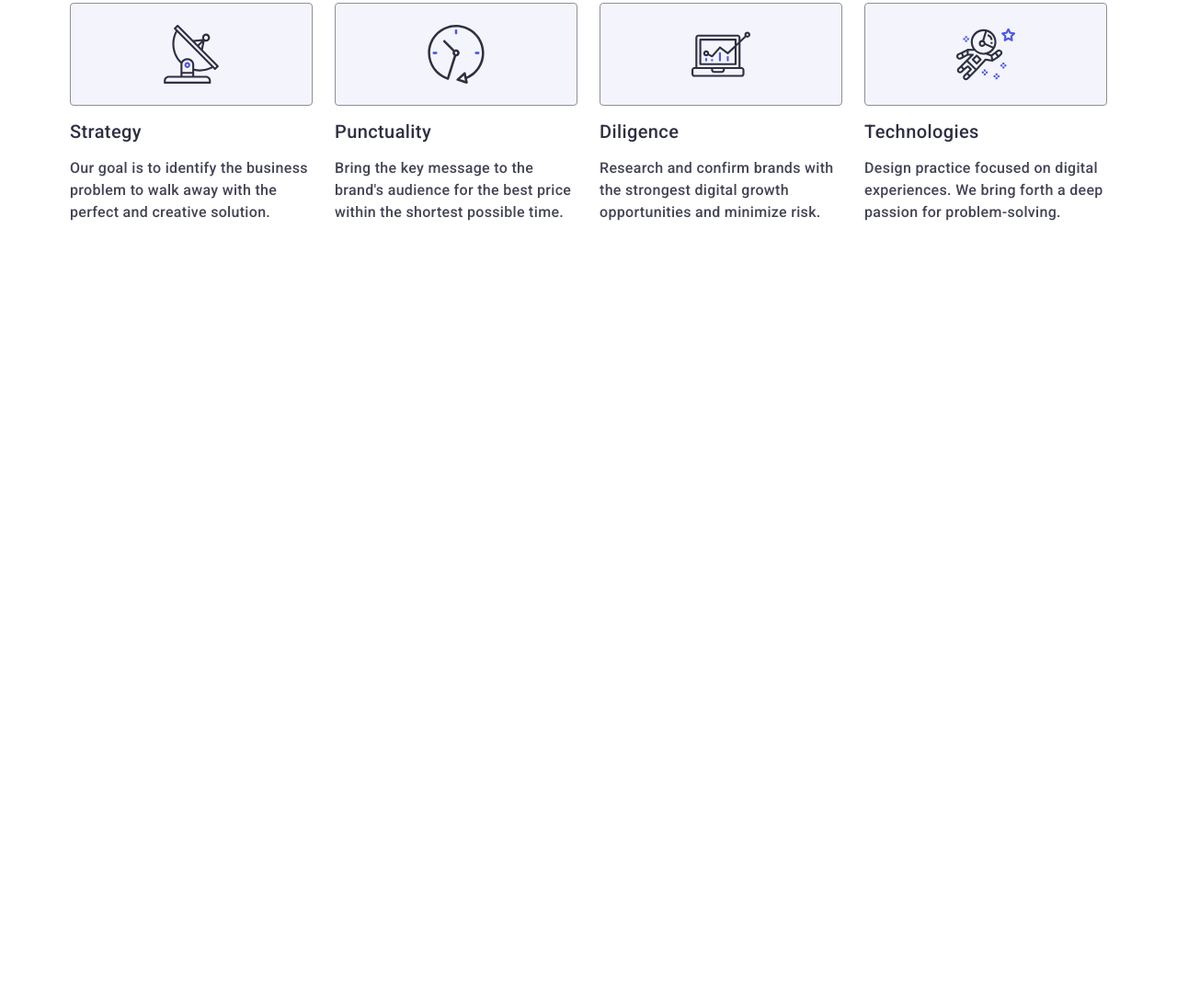
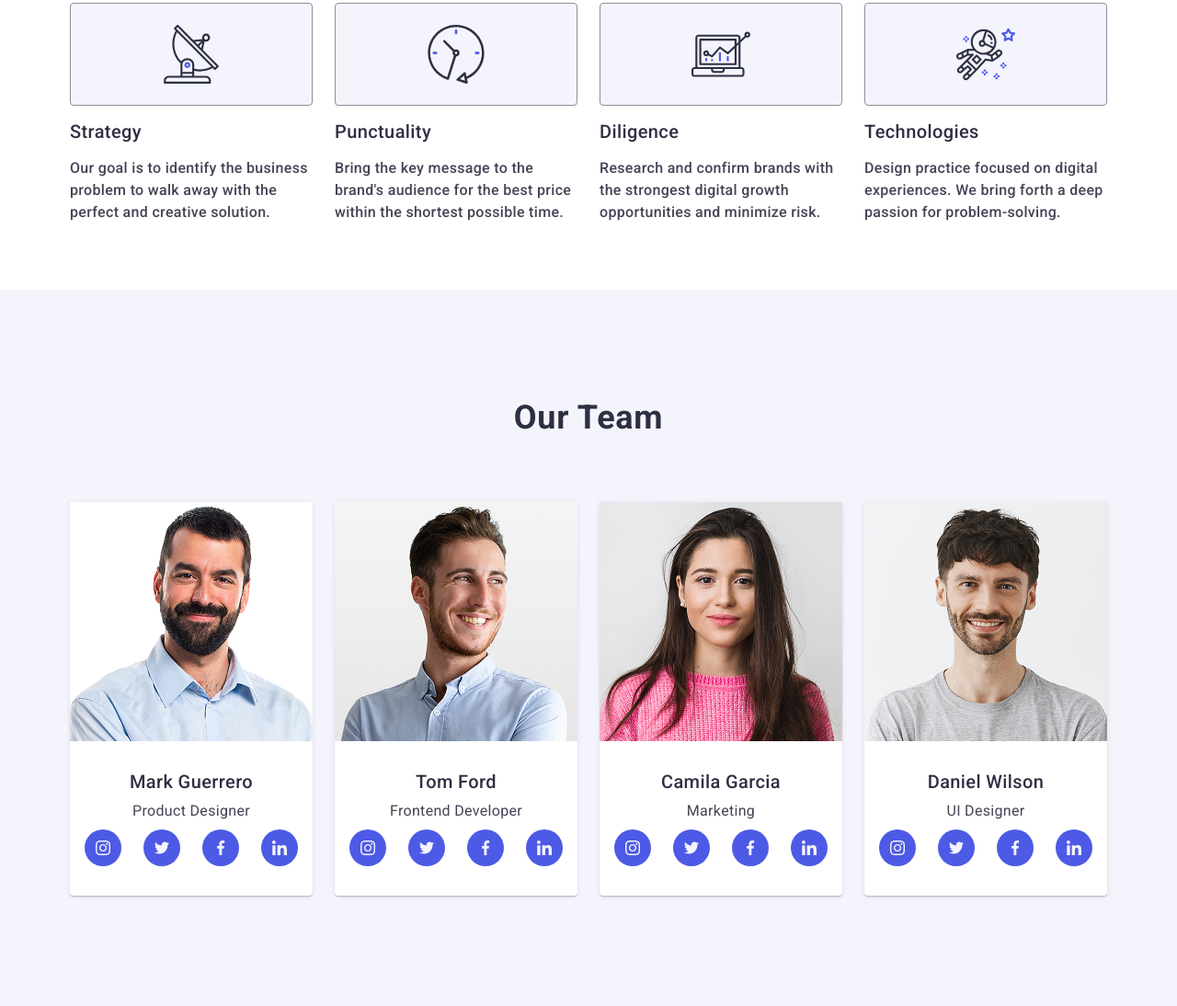
Before and after one commit to Anna-Siadro/goit-markup-hw-06, a plain HTML site: page index.html in a window 1280 px wide. Shown: the part 742-1836 px from the top of the page at 92% size. Before the commit the page ends 1057 px from the top, so only its background shows below. Drawn offline with nearby package versions, Linux system fonts and the light colour scheme.

Commit message:
our-team

```diff
--- a/css/styles.css
+++ b/css/styles.css
@@ -611,3 +611,128 @@
     margin-bottom: 8px;
   }
 }
+
+/*  page-team */
+.page-team {
+  background-color: #f4f4fd;
+}
+
+.page-team-title {
+  font-weight: 700;
+  font-size: 36px;
+  line-height: 1.1;
+  letter-spacing: 0.02em;
+  text-align: center;
+  color: #2e2f42;
+
+  padding-top: 96px;
+  margin-bottom: 72px;
+}
+
+.team-list {
+  display: flex;
+  flex-direction: column;
+  align-items: center;
+  gap: 72px;
+
+  padding-bottom: 72px;
+}
+
+.team-item {
+  max-width: 264px;
+  background-color: #fff;
+  border-radius: 0 0 4px 4px;
+  box-shadow:
+    0 2px 1px 0 rgba(46, 47, 66, 0.08),
+    0 1px 1px 0 rgba(46, 47, 66, 0.16),
+    0 1px 6px 0 rgba(46, 47, 66, 0.08);
+}
+
+.team-name {
+  font-weight: 500;
+  font-size: 20px;
+  line-height: 1.2;
+  letter-spacing: 0.02em;
+  text-align: center;
+  color: #2e2f42;
+}
+
+.team-text {
+  font-size: 16px;
+  line-height: 1.5;
+  letter-spacing: 0.02em;
+  text-align: center;
+  color: #434455;
+}
+
+.member-content {
+  display: flex;
+  flex-direction: column;
+  gap: 8px;
+  margin: 32px 0;
+}
+
+.social-list {
+  display: flex;
+  justify-content: center;
+  align-items: center;
+  gap: 24px;
+
+  padding-left: 16px;
+  padding-right: 16px;
+}
+
+.icon-link {
+  fill: #f4f4fd;
+  display: flex;
+  justify-content: center;
+  align-items: center;
+  width: 40px;
+  height: 40px;
+  background-color: #4d5ae5;
+  border-radius: 50%;
+  transition: background-color 250ms cubic-bezier(0.4, 0, 0.2, 1);
+  display: flex;
+  align-items: center;
+  justify-content: center;
+}
+
+.icon-link:hover,
+.icon-link:focus {
+  background-color: #404bbf;
+}
+
+@media screen and (min-width: 768px) {
+  .team-list {
+    display: flex;
+    flex-direction: row;
+    justify-content: center;
+    gap: 24px;
+    flex-wrap: wrap;
+    padding-bottom: 56px;
+  }
+
+  .team-item {
+    width: calc((100% - 24px) / 2);
+    margin-bottom: 40px;
+  }
+}
+
+@media screen and (min-width: 1158px) {
+  .page-team-title {
+    padding-top: 120px;
+  }
+
+  .team-list {
+    display: flex;
+    flex-direction: row;
+    justify-content: center;
+    gap: 24px;
+    padding-bottom: 120px;
+  }
+
+  .team-item {
+    width: calc((100% - 3 * 24px) / 4);
+    margin-bottom: 0;
+  }
+}
--- a/index.html
+++ b/index.html
@@ -129,12 +129,13 @@
           </ul>
         </div>
       </section>
-      <section class="page-team hidden">
+      <section class="page-team">
         <div class="container">
           <h2 class="page-team-title">Our Team</h2>
           <ul class="team-list">
             <li class="team-item">
               <img
+                srcset="./images/mark-guerrero@2.jpg 2x"
                 src="./images/img.jpg"
                 alt="Mark Guerrero"
                 width="264"
@@ -182,6 +183,7 @@
 
             <li class="team-item">
               <img
+                srcset="./images/tom-ford@2.jpg 2x"
                 src="./images/img2.jpg"
                 alt="Tom Ford"
                 width="264"
@@ -230,6 +232,7 @@
 
             <li class="team-item">
               <img
+                srcset="./images/camila-garcia@2.jpg 2x"
                 src="./images/img3.jpg"
                 alt="Camila Garcia"
                 width="264"
@@ -278,6 +281,7 @@
 
             <li class="team-item">
               <img
+                srcset="./images/daniel-wilson@2.jpg 2x"
                 src="./images/img4.jpg"
                 alt="Daniel Wilson"
                 width="264"
```
Also changed, not shown: images/camila-garcia@2.jpg (added), images/daniel-wilson@2.jpg (added), images/mark-guerrero@2.jpg (added), images/tom-ford@2.jpg (added).
